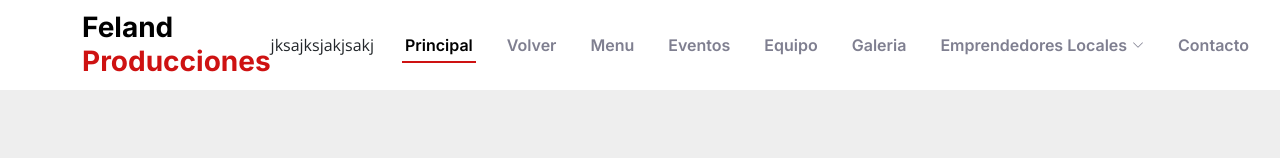
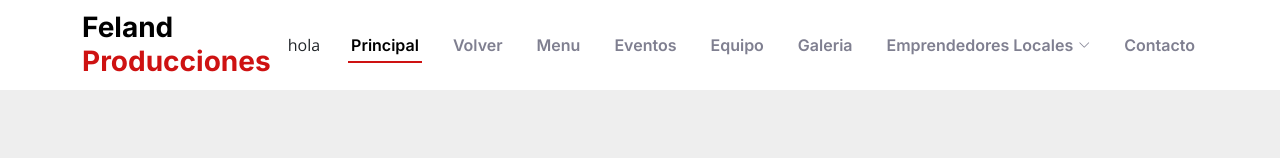
Before and after one commit to feland2091/felandstdio, a plain HTML site: page index.html in a window 1280 px wide. Shown: the top 158 px of the page. Drawn offline with nearby package versions, Linux system fonts and the light colour scheme.

Commit message:
se agrega un hola

```diff
--- a/index.html
+++ b/index.html
@@ -49,8 +49,7 @@
         <h1>Feland<span> Producciones</span></h1>
       </a>
 
-      <a>jksajksjakjsakj</a>
-
+      <a> hola</a>
       <nav id="navbar" class="navbar">
         <ul>
           <li><a href="#hero">Principal</a></li>
```
